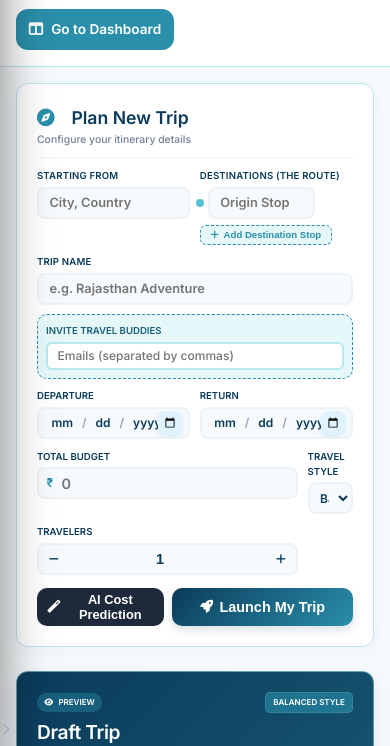
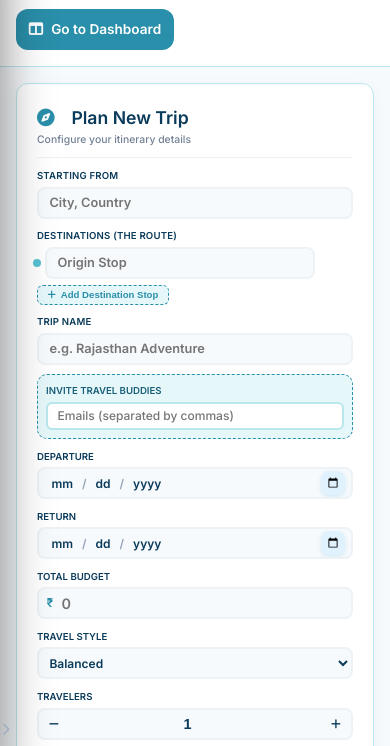
Before and after one commit to rizshabh/intellitrip, a plain HTML site: page frontend/create-trip.html in a window 390 px wide. Shown: the part 55-801 px from the top of the page. Drawn offline with Linux system fonts and the light colour scheme; no server answers.

Commit message:
style: stack form input rows on mobile inside create-trip.html

```diff
--- a/frontend/create-trip.html
+++ b/frontend/create-trip.html
@@ -139,6 +139,14 @@
       }
       .top-bar-right {
         margin-left: auto;
+      }
+    }
+
+    @media (max-width: 600px) {
+      /* Force all 2-column inline-styled rows inside form to stack on mobile */
+      #tripForm div[style*="grid-template-columns"],
+      #tripForm .form-row {
+        grid-template-columns: 1fr !important;
       }
     }
 
```
